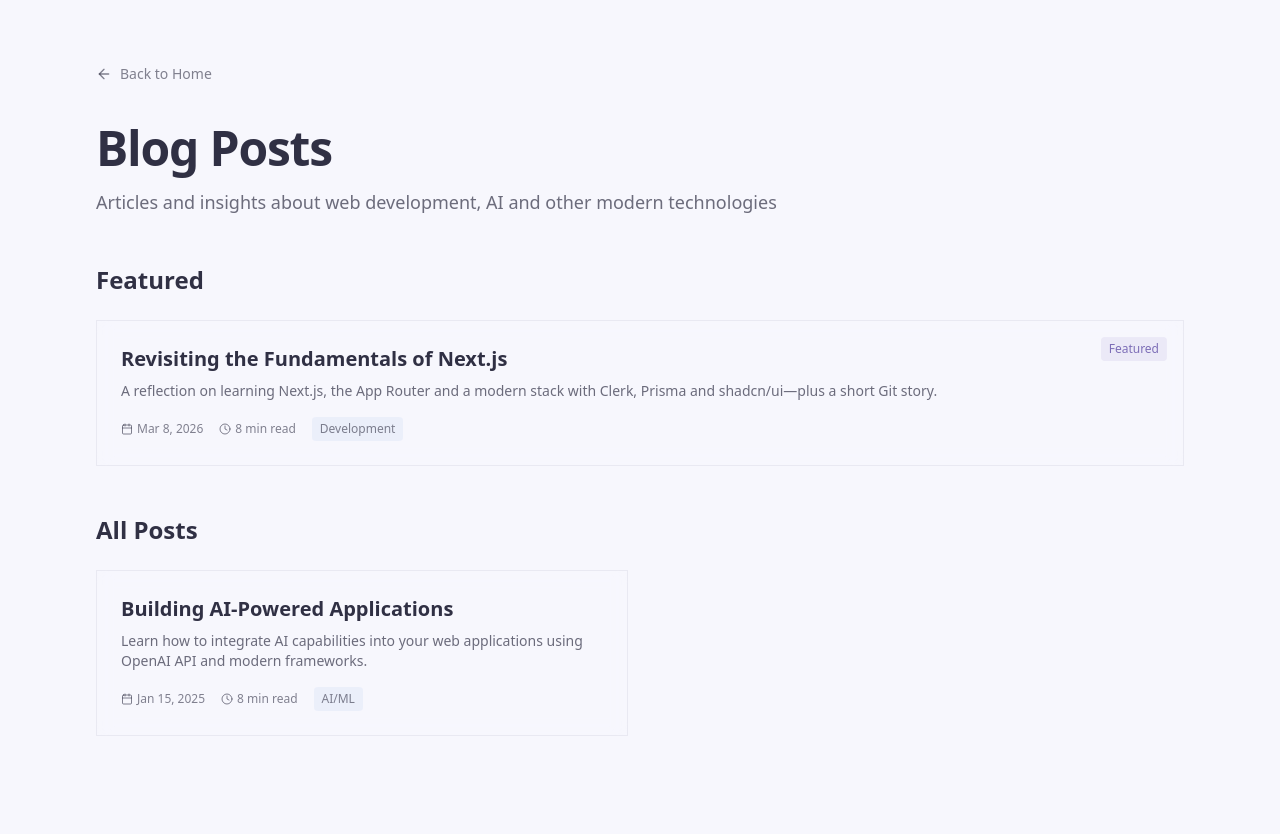
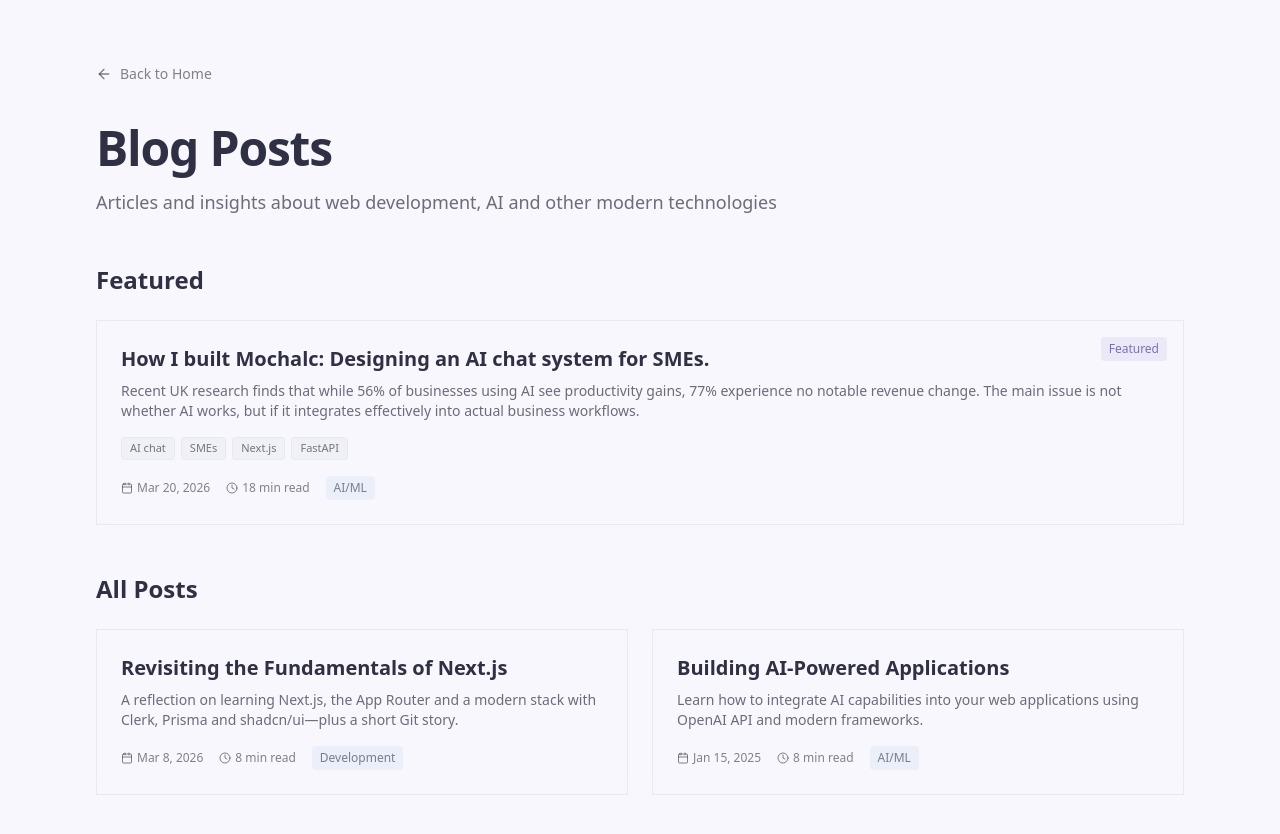
Before and after one commit to zakhajjaji/The-Blueprint, a Next.js app: page /blog in a window 1280 px wide. Shown: the top 834 px of the page. Before the commit the page ends 800 px from the top, so only its background shows below. Built offline with nearby package versions, Linux system fonts and the light colour scheme.

Commit message:
Feat: Add mochaic blow, and to add better layout for readiability

```diff
--- a/src/app/blog/[slug]/page.tsx
+++ b/src/app/blog/[slug]/page.tsx
@@ -95,6 +95,30 @@ const markdownComponents = {
   strong: ({ children }: { children?: React.ReactNode }) => (
     <strong className="font-semibold text-foreground">{children}</strong>
   ),
+  table: ({ children }: { children?: React.ReactNode }) => (
+    <div className="my-8 w-full overflow-x-auto rounded-sm border border-border/70 bg-background/40">
+      <table className="w-full min-w-[520px] border-collapse text-left text-[14px] md:text-[15px]">
+        {children}
+      </table>
+    </div>
+  ),
+  thead: ({ children }: { children?: React.ReactNode }) => (
+    <thead className="border-b border-border/70 bg-foreground/[0.04]">{children}</thead>
+  ),
+  tbody: ({ children }: { children?: React.ReactNode }) => <tbody>{children}</tbody>,
+  tr: ({ children }: { children?: React.ReactNode }) => (
+    <tr className="border-b border-border/50 last:border-0">{children}</tr>
+  ),
+  th: ({ children }: { children?: React.ReactNode }) => (
+    <th className="px-3 py-2.5 font-semibold text-foreground align-top first:pl-4 last:pr-4 md:first:pl-5 md:last:pr-5">
+      {children}
+    </th>
+  ),
+  td: ({ children }: { children?: React.ReactNode }) => (
+    <td className="px-3 py-2.5 text-foreground/85 align-top first:pl-4 last:pr-4 md:first:pl-5 md:last:pr-5">
+      {children}
+    </td>
+  ),
 };
 
 export default async function BlogPostPage({ params }: { params: Promise<{ slug: string }> }) {
--- a/src/components/BlogCard.tsx
+++ b/src/components/BlogCard.tsx
@@ -39,10 +39,22 @@ export function BlogCard({ post }: BlogCardProps) {
         <h3 className="text-xl font-semibold mb-2 group-hover:text-primary transition-colors">
           {post.title}
         </h3>
-        <p className="text-foreground/70 text-sm mb-4 line-clamp-2">
+        <p className="text-foreground/70 text-sm mb-4 line-clamp-3">
           {post.description}
         </p>
-        <div className="flex items-center gap-4 text-xs text-foreground/60">
+        {post.tags && post.tags.length > 0 && (
+          <div className="flex flex-wrap gap-1.5 mb-4">
+            {post.tags.map((tag) => (
+              <span
+                key={tag}
+                className="inline-flex items-center rounded-sm border border-border/60 bg-foreground/[0.03] px-2 py-0.5 text-[11px] text-foreground/65"
+              >
+                {tag}
+              </span>
+            ))}
+          </div>
+        )}
+        <div className="flex flex-wrap items-center gap-x-4 gap-y-2 text-xs text-foreground/60">
           <div className="flex items-center gap-1">
             <Calendar className="w-3 h-3" />
             {new Date(post.date).toLocaleDateString("en-US", {
--- a/src/data/blog.ts
+++ b/src/data/blog.ts
@@ -6,10 +6,96 @@ export interface BlogPost {
   category: string;
   readTime: number;
   featured?: boolean;
+  /** Short labels for the card (e.g. topics). */
+  tags?: string[];
   content?: string;
 }
 
 export const blogPosts: BlogPost[] = [
+  {
+    slug: "how-i-built-mochaic",
+    title: "How I built Mochalc: Designing an AI chat system for SMEs.",
+    description:
+      "Recent UK research finds that while 56% of businesses using AI see productivity gains, 77% experience no notable revenue change. The main issue is not whether AI works, but if it integrates effectively into actual business workflows.",
+    date: "2026-03-20",
+    category: "AI/ML",
+    readTime: 18,
+    featured: true,
+    tags: ["AI chat", "SMEs", "Next.js", "FastAPI"],
+    content: `Recent UK research finds that while 56% of businesses using AI see productivity gains, 77% experience no notable revenue change. The main issue is not whether AI works, but if it integrates effectively into actual business workflows.
+
+AI tools are impressive individually, yet businesses operate through specific processes and constraints. For SMEs, adoption is uneven, hinging on context, skills and readiness. Most failures occur because supporting systems are lacking, not due to model weakness.
+
+## Mochaic, what it is and why I built it.
+
+My approach was to engineer a scalable, adaptable, and streamlined chatbot equipped with a sophisticated AI framework, enabling SMEs to seamlessly integrate a production-grade chatbot into their operations. It can be used for internal workflows or customer experiences on their website. The main objective is to deliver accurate and timely information to the right users, connecting the power of AI for continuous around-the-clock support.
+
+Mochaic is a small monorepo: a Next.js web app (\`apps/web/mochaic-chatbot\`) talks to a FastAPI API (\`apps/api\`). The browser never calls the Python service directly with secrets; instead, it posts to a same-origin Next.js route (\`/api/chat\`), which forwards the payload to the backend with an API key header. The backend validates that key, applies rate limits and input bounds, and then calls OpenAI and returns the updated conversation. Company-specific copy for the system prompt can live in SQLAlchemy-backed storage (SQLite by default; PostgreSQL via \`DATABASE_URL\`).
+
+### Repository layout and responsibilities:
+
+| Area | Role |
+| :--- | :--- |
+| apps/web/mochiac-chatbot/ | UI, client state, sanitisation, optional local persistence (lib/chat-messages.ts). |
+| app/api/chat/route.ts | Server-side proxy to FastAPI; holds timeout and error mapping. |
+| apps/api/main.py | FastAPI app: routes, middleware, rate limiting, chat orchestration. |
+| apps/api/services.py | OpenAI client usage, system prompt assembly, message sanitisation, retries. |
+| apps/api/schemas.py | Pydantic request/response models (ChatRequest, ChatMessage, config DTOs). |
+| apps/api/auth.py | X-API-Key validation against env-configured keys. |
+| apps/api/database.py | Engine, CompanyConfig model, migration from env when DB is empty. |
+| apps/api/tests/ | Pytest integration tests against the FastAPI app. |
+
+## Frontend: Next.js, React and the chat widget
+
+The widget is a client component ("use client" in ChatWidget.tsx). It owns local React state for messages, input, loading and errors. Messages are typed (ChatMessage: role, content, timestamp, id, messageType). Outbound requests target /api/chat (relative URL), which keeps the api key on the server, not in the bundle.
+
+Rendering safety: assistant/user content passes through SafeHTML(lib/sanatize.tsx) and DOMPurify-style patterns to mitigate XSS. Utilities (lib/utils.ts) prove helpers such as cn, IDs, and clipboard behaviour.
+
+Persistence: lib/chat-messages.ts serialises messages to localStorage under a single STORAGE_KEY, converting things like Date to ISO strings on save and back on load, which is appropriate for client only continuity across refreshes, and not for authoritative server history. Currently, this is optional and can be scalable for specific SME needs if wanted, but certainly necessary in my opinion.
+
+## The BFF pattern: app/api/chat/route.ts:
+
+This route handler implements the backend-for-frontend pattern (bff): it reads the backend_api_url, next_public_api_url, attaches x-api-key when mochaic_api_key is set and fetches POST {backend}/api/chat with an AbortController timeout (FRONTEND_TIMEOUT_MS). It maps HTTP status codes to user-facing strings and logs technical detail server-side only, which is a clean separation between operator diagnostics and visitor copy.
+
+## Backend: FastAPI application surface:
+
+One startup, lifespan runs init_db() and migrate_from_env_vars() so an empty database can be bootstrapped from environment variables.
+
+## Cross-cutting concerns:
+
+* CORS from CORS_ORIGIN (comma-separated), with credentials allowed for configured origins.
+* slowapi rate limiting, i.e. chat requests per minute from env.
+* Request body size middle, i.e. 10MB cap to reduce DoS surface.
+* Request ID middleware and structured JSON or text logging.
+
+Chat endpoint (POST /api/chat): depends on verify_api_key because it enforces max message count and per-message length, maps Pydantic messages to plain dicts and calls chat_with_ai. The response is a ChatResponse carrying the full message list (including the new assistant turn), optionally trimmed to a window (for example last 50 messages).
+
+Configuration API: GET/PUT /api/config (and a debug helper!) exposes CompanyConfig for runtime branding and contact details without redeploying prompt text in some setups.
+
+Health: GET/ health reports whether critical env (e.g. OpenAI key, API keys) appears configured which is useful for orchestrators and load balancers.
+
+## LLM integration: services.py
+
+get_company_config() (with @lru_cache) resolves company fields from the database with env fallbacks (e.g sales email overridden by SALES_CONTACT_EMAIL).
+
+get_system_prompt() substitues placeholders ({COMPANY_NAME}, {CURRENT_DATE}, etc.) into the default or env-driven OPENAI_SYSTEM_PROMPT.
+
+sanitize_messages() normalises roles, drops empty lines, and strips known filler assistant greetings so the model context stays lean.
+
+chat_with_ai() builds the OpenAI messages array (system message unless already present), reads model and max_tokens from env, and invokes client.chat.completions.create with a retry loop on transient errors (rate limit, connection, timeout). Failures surface as RuntimeError with logging suitable for operators.
+
+*Note: today the module may initialise the openAI client at import time and require the openai api key early; operationally, some teams prefer lazy initialisation so /health and non-LLM paths can start without a key.*
+
+## Data model and configuration:
+
+CompanyConfig stores things like website name, company name, contact channels, description, services (JSON string in DB, list in API) and sales email. What is important to remember is that this can be easily amended to suit the needs of the SME. Migrate_from_env_vars seeds one row when the table is empty and env suggest real configuration; bridging a 12-factor deploy and database-backed multi-tenant-style config later.
+
+## Closing thoughts:
+
+Architecturally, Mochaic is a deliberately thin stack, no heavy agent framework, clear separation of concerns (UI to Next BFF to FastAPI to OpenAI) and defence in depth (API key, rate limits, size limits, sanitisation, structured logs). That keeps the system explainable and extendable; whether you add streaming, server-side conversation storage, or RAG later, the seams between layers are already well defined.
+
+`,
+  },
   {
     slug: "getting-started-with-nextjs",
     title: "Revisiting the Fundamentals of Next.js",
@@ -17,7 +103,7 @@ export const blogPosts: BlogPost[] = [
     date: "2026-03-08",
     category: "Development",
     readTime: 8,
-    featured: true,
+    featured: false,
     content: `Recently, I collaborated and co-created a small starter repository to experiment with a modern stack combining of Next.js, Clerk authentication, Prisma ORM and shadcn/ui components. It was a great opportunity to revisit the fundamentals of setting up a project and reflect on the journey of learning these tools from scratch.
 
 When I first encountered web development, it felt so fragmented and at times, it still can. For example, React handles the interface, something else manages routing and another tool manages the server. Then there are APIs, environment variables and databases layered on top like a glorious trifle. In my mind initially it felt all a little too much, and I guess that is why the Next.js framework was created.
```
